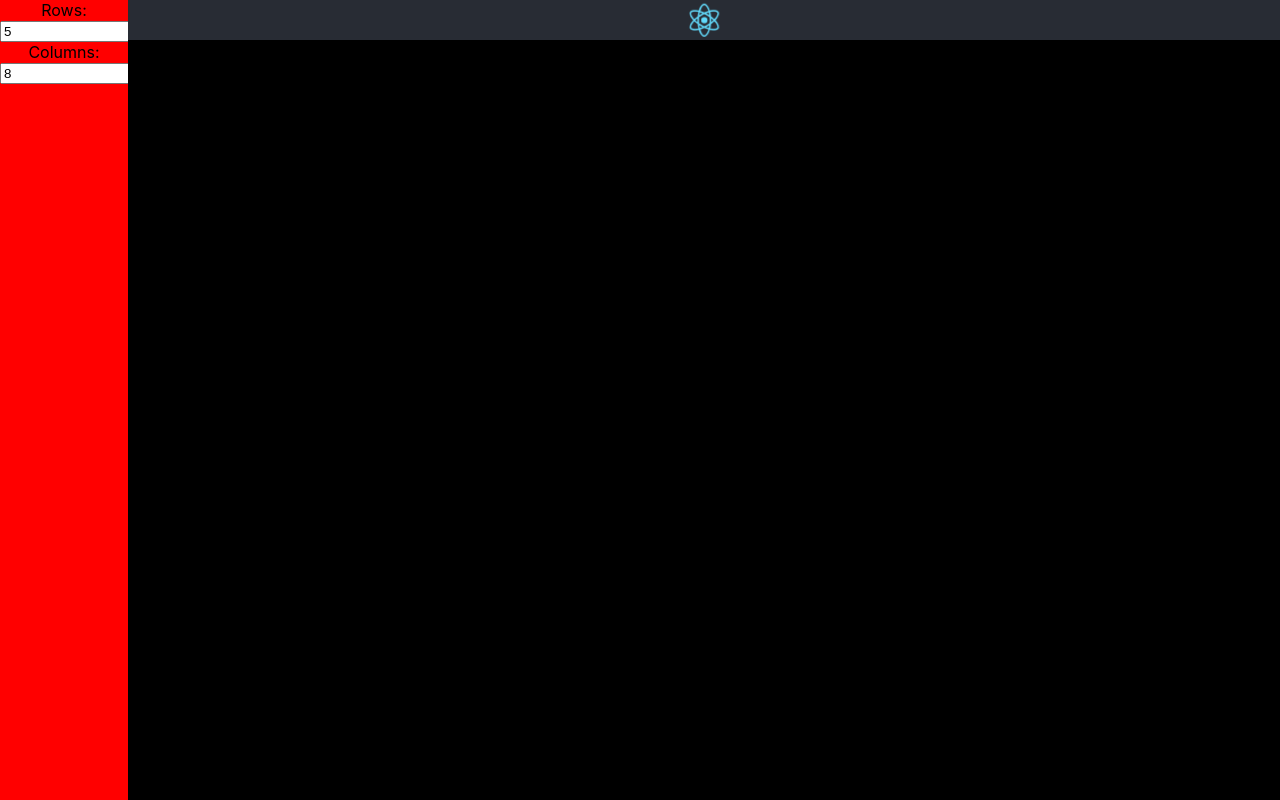
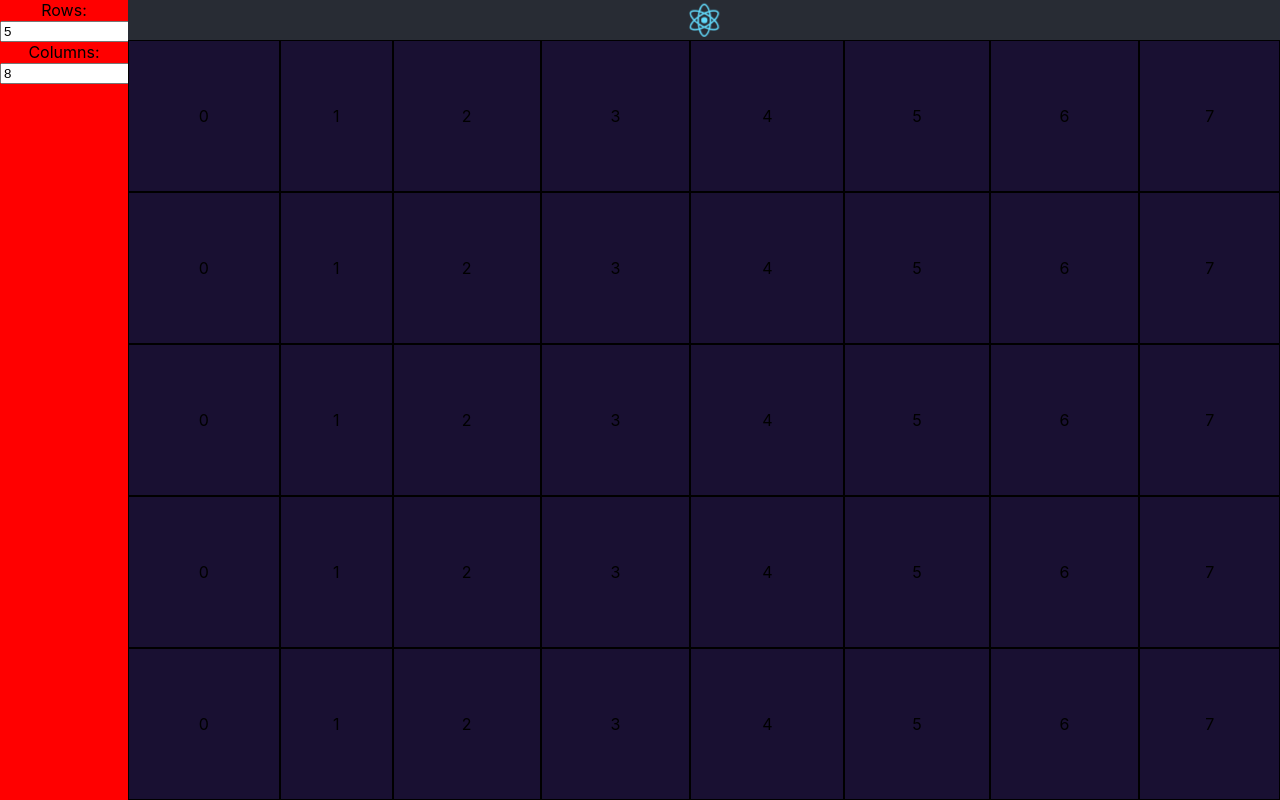
Before and after one commit to nielsdelestinne/react-virtualand, a React (Create React App) app in the folder virtualand-gui/: page / in a window 1280 px wide. Built offline with nearby package versions, Linux system fonts and the light colour scheme.

Commit message:
CSS color change on changing rows / columns

```diff
--- a/virtualand-gui/src/landmap/Landmap.css
+++ b/virtualand-gui/src/landmap/Landmap.css
@@ -6,4 +6,5 @@ table {
 }
 td {
     border: black solid thin;
+    background-color: rgba(255, 255, 255, 0.5);
 }
--- a/virtualand-gui/src/landmap/Landmap.js
+++ b/virtualand-gui/src/landmap/Landmap.js
@@ -20,10 +20,14 @@ export default class Landmap extends React.Component {
         for (let row = 0; row < this.props.height; row++) {
             let allColumns = [];
             for (let column = 0; column < this.props.width; column++) {
-                allColumns.push(<td key={row.toString().concat(column.toString())}>{column}</td>)
+                allColumns.push(<td key={row.toString().concat(column.toString())} style={this.cellColors()}>{column}</td>)
             }
             allRows.push(<tr key={row}>{allColumns}</tr>)
         }
         return allRows;
     }
+
+    cellColors() {
+        return {backgroundColor: `rgba(${this.props.height*5}, ${this.props.width*2}, 50, 1)`};
+    }
 }
```
